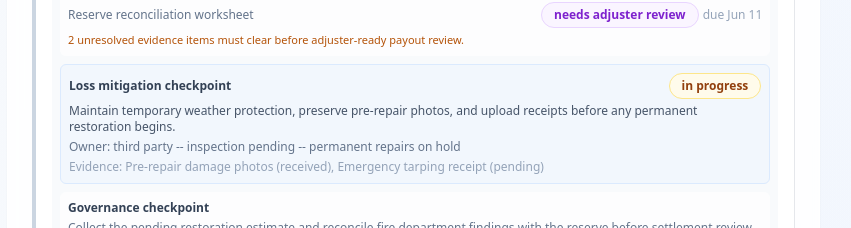
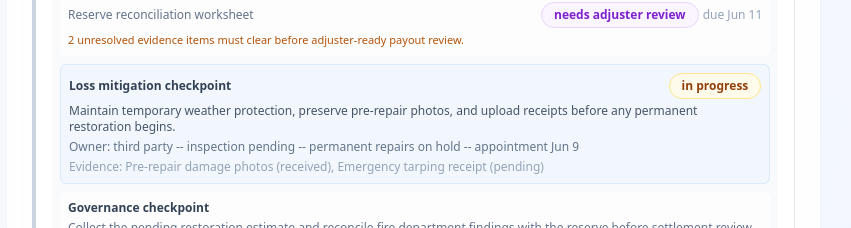
Before and after one commit to tensorgarden/insurtech-ai-platform, a Next.js app: page / in a window 1280 px wide. Shown: the part 2000-2228 px from the top of the page, without its empty margins (17-868 px from the left). Built offline with nearby package versions, Linux system fonts and the light colour scheme.

Commit message:
Schedule property claim inspections

```diff
--- a/src/app/page.tsx
+++ b/src/app/page.tsx
@@ -473,6 +473,19 @@ function ClaimCard({ claim }: { claim: Claim }) {
               {claim.lossMitigationCheckpoint.permanentRepairsAuthorized
                 ? "permanent repairs cleared"
                 : "permanent repairs on hold"}
+              {claim.lossMitigationCheckpoint.inspectionScheduledAt && (
+                <>
+                  {" -- appointment "}
+                  <time dateTime={claim.lossMitigationCheckpoint.inspectionScheduledAt}>
+                    {new Date(
+                      claim.lossMitigationCheckpoint.inspectionScheduledAt,
+                    ).toLocaleDateString("en-US", {
+                      month: "short",
+                      day: "numeric",
+                    })}
+                  </time>
+                </>
+              )}
             </div>
             <div className="mt-1 text-slate-400">
               Evidence: {claim.lossMitigationCheckpoint.evidenceItems
--- a/src/lib/demo-data.ts
+++ b/src/lib/demo-data.ts
@@ -407,6 +407,7 @@ export const demoClaims: Claim[] = [
         { label: "Emergency tarping receipt", status: "pending" },
       ],
       inspectionStatus: "pending",
+      inspectionScheduledAt: "2026-06-09T15:00:00Z",
       permanentRepairsAuthorized: false,
     },
     aiDecisionRationale: "Large-loss fire claim remains pending until third-party restoration estimate and fire department findings reconcile with the reserve.",
--- a/src/lib/types.ts
+++ b/src/lib/types.ts
@@ -146,6 +146,7 @@ export interface ClaimLossMitigationCheckpoint {
   action: string;
   evidenceItems: ClaimLossMitigationEvidenceItem[];
   inspectionStatus: ClaimPropertyInspectionStatus;
+  inspectionScheduledAt?: string;
   permanentRepairsAuthorized: boolean;
 }
 
```
Also changed, not shown: 1 other file (tests, documents, lock files or other folders).
